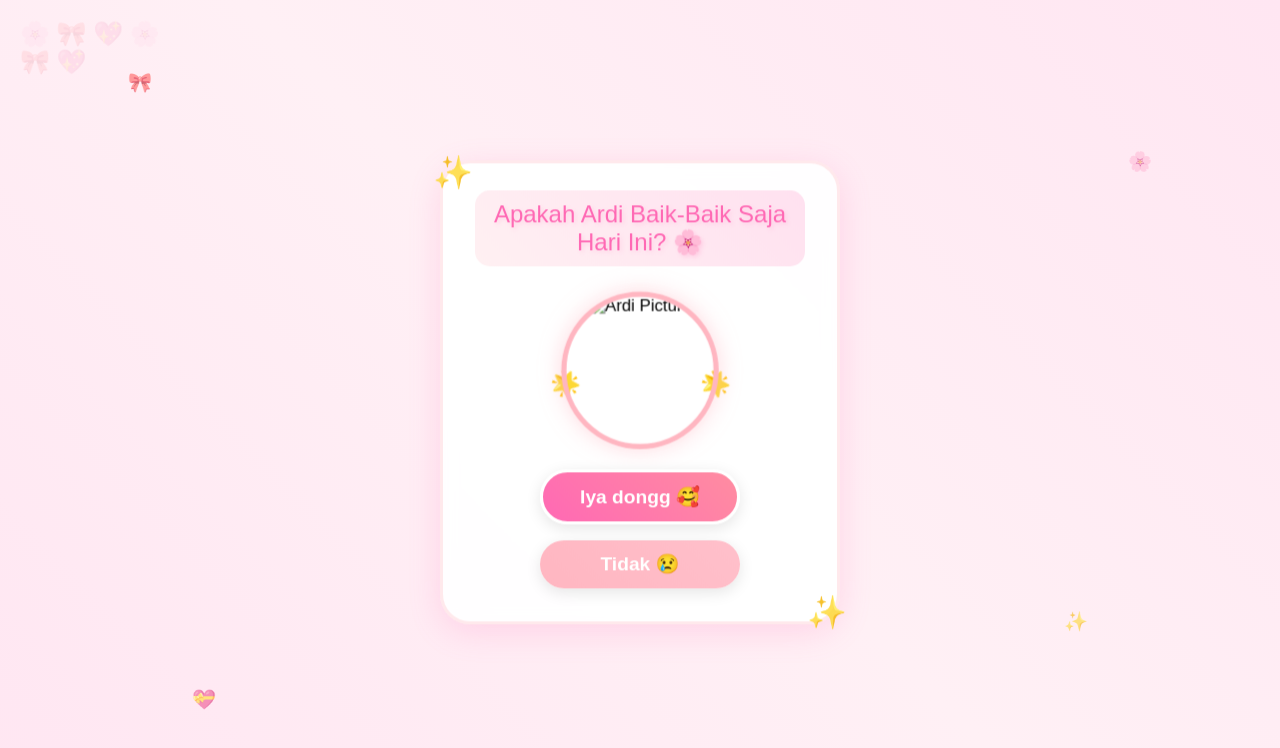
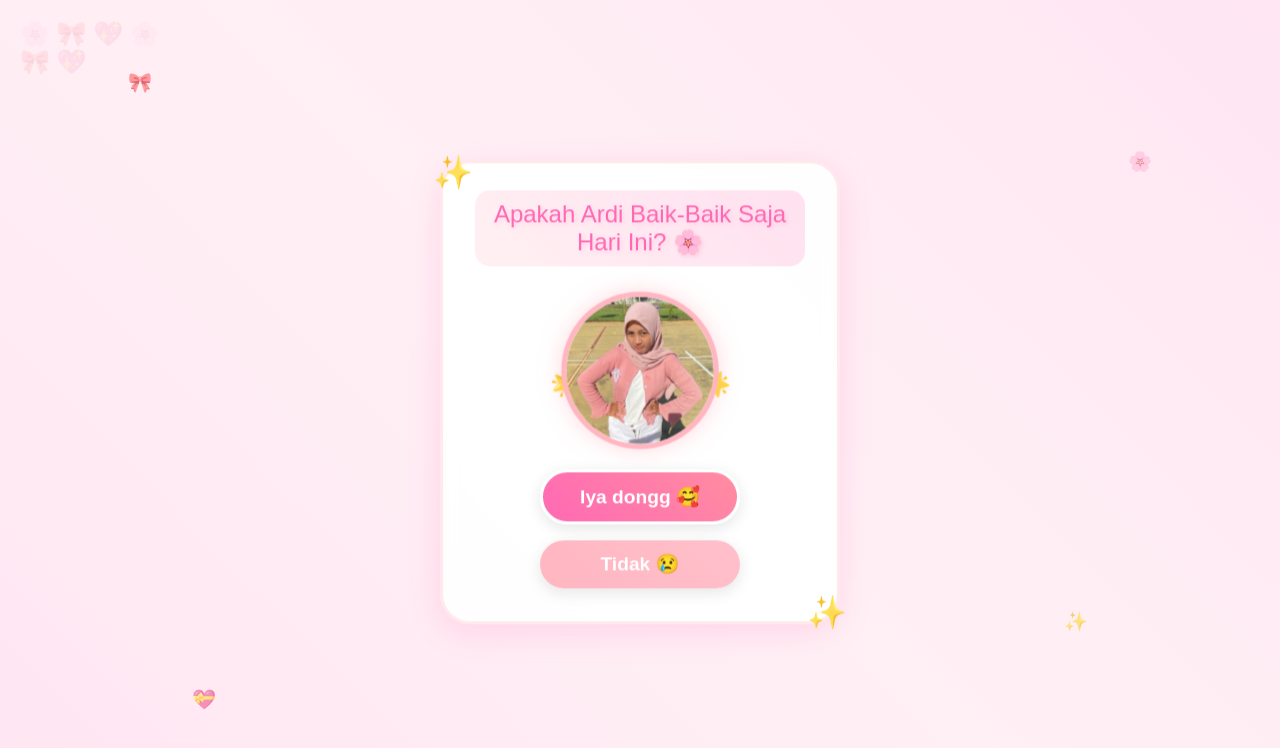
Before and after one commit to ardiajaa/for-you, a plain HTML site: page index.html in a window 1280 px wide. Drawn offline with Linux system fonts and the light colour scheme.

Commit message:
Update index.html

```diff
--- a/index.html
+++ b/index.html
@@ -279,7 +279,7 @@
         <div class="question">Apakah Ardi Baik-Baik Saja Hari Ini? 🌸</div>
         <div class="image-container">
             <div class="image-placeholder">
-                <img src="foto1.jpg" alt="Ardi Picture">
+                <img src="foto.jpg" alt="Ardi Picture">
             </div>
         </div>
         <div class="buttons">
```
